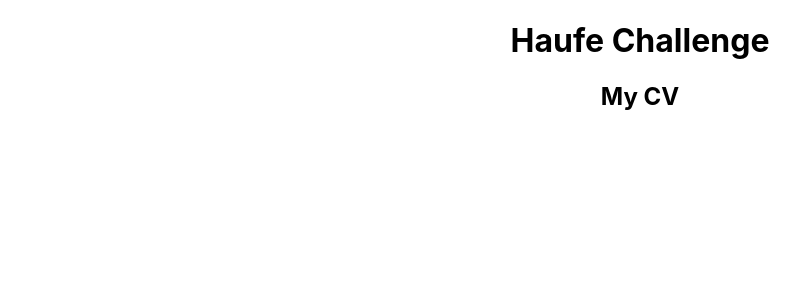
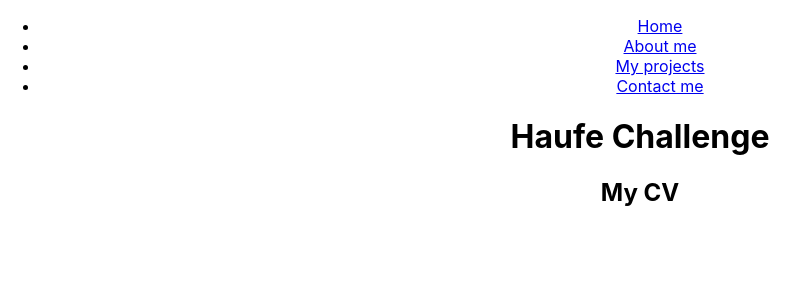
Before and after one commit to IoanBasnic/Haufe-Challenge, a React (Create React App) app in the folder mycv/: page / in a window 1280 px wide. Shown: the top 300 px of the page, without its empty margins (0-809 px from the left). Built offline with nearby package versions, Linux system fonts and the light colour scheme.

Commit message:
Added navbar

```diff
--- a/mycv/src/App.js
+++ b/mycv/src/App.js
@@ -6,9 +6,11 @@
 import Projects from "./Projects";
 import Contact from "./Contact";
 import {Route, Link} from "react-router-dom";
+import NavBar from "./NavBar";
 function App() {
   return (
     <div className="App">
+        <NavBar/>
         <Route exact path="/" component={Home} />
         <Route exact path="/about" component={About} />
         <Route exact path="/projects" component={Projects} />
--- /dev/null
+++ b/mycv/src/NavBar.js
@@ -0,0 +1,17 @@
+import React from 'react';
+import {Link} from 'react-router-dom';
+
+function NavBar() {
+    return (
+        <nav>
+            <ul>
+                <li><Link to={"/"}>Home</Link></li>
+                <li><Link to={"/about"}>About me</Link></li>
+                <li><Link to={"/projects"}>My projects</Link></li>
+                <li><Link to={"/contact"}>Contact me</Link></li>
+            </ul>
+        </nav>
+    )
+}
+
+export default NavBar;
```
